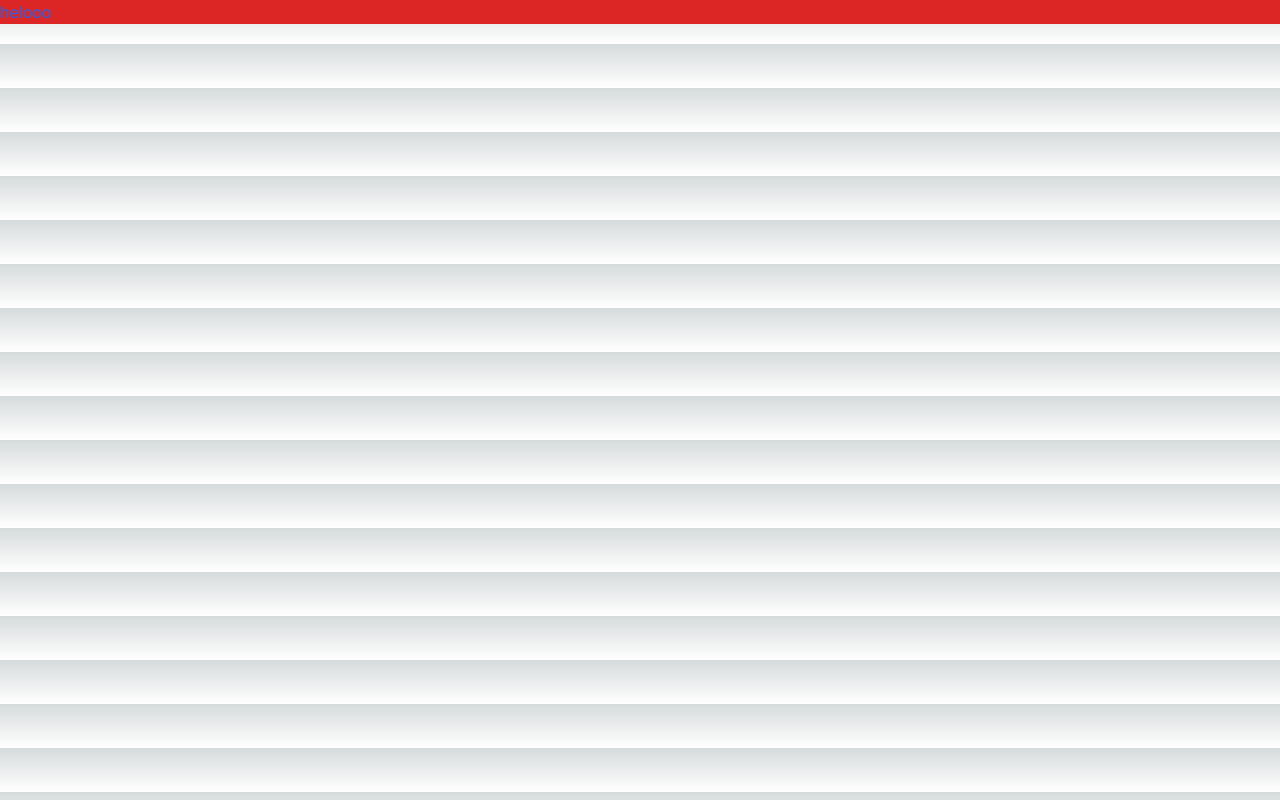
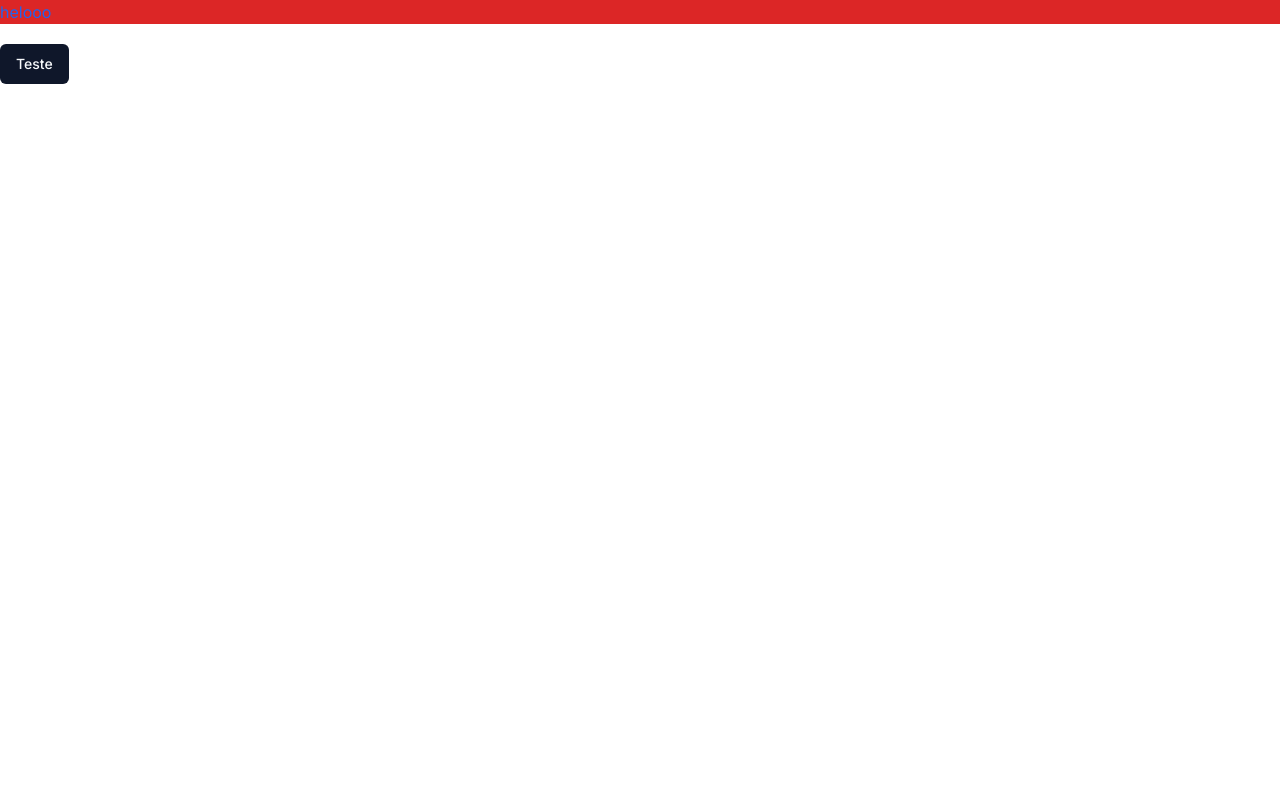
Before and after one commit to emerss001/barber-top, a Next.js app: page / in a window 1280 px wide. Built offline with nearby package versions, Linux system fonts and the light colour scheme.

Commit message:
add setup shadcn

```diff
--- /dev/null
+++ b/app/_components/ui/button.tsx
@@ -0,0 +1,56 @@
+import * as React from "react"
+import { Slot } from "@radix-ui/react-slot"
+import { cva, type VariantProps } from "class-variance-authority"
+
+import { cn } from "@/app/_lib/utils"
+
+const buttonVariants = cva(
+  "inline-flex items-center justify-center whitespace-nowrap rounded-md text-sm font-medium ring-offset-background transition-colors focus-visible:outline-none focus-visible:ring-2 focus-visible:ring-ring focus-visible:ring-offset-2 disabled:pointer-events-none disabled:opacity-50",
+  {
+    variants: {
+      variant: {
+        default: "bg-primary text-primary-foreground hover:bg-primary/90",
+        destructive:
+          "bg-destructive text-destructive-foreground hover:bg-destructive/90",
+        outline:
+          "border border-input bg-background hover:bg-accent hover:text-accent-foreground",
+        secondary:
+          "bg-secondary text-secondary-foreground hover:bg-secondary/80",
+        ghost: "hover:bg-accent hover:text-accent-foreground",
+        link: "text-primary underline-offset-4 hover:underline",
+      },
+      size: {
+        default: "h-10 px-4 py-2",
+        sm: "h-9 rounded-md px-3",
+        lg: "h-11 rounded-md px-8",
+        icon: "h-10 w-10",
+      },
+    },
+    defaultVariants: {
+      variant: "default",
+      size: "default",
+    },
+  }
+)
+
+export interface ButtonProps
+  extends React.ButtonHTMLAttributes<HTMLButtonElement>,
+    VariantProps<typeof buttonVariants> {
+  asChild?: boolean
+}
+
+const Button = React.forwardRef<HTMLButtonElement, ButtonProps>(
+  ({ className, variant, size, asChild = false, ...props }, ref) => {
+    const Comp = asChild ? Slot : "button"
+    return (
+      <Comp
+        className={cn(buttonVariants({ variant, size, className }))}
+        ref={ref}
+        {...props}
+      />
+    )
+  }
+)
+Button.displayName = "Button"
+
+export { Button, buttonVariants }
--- /dev/null
+++ b/app/_lib/utils.ts
@@ -0,0 +1,6 @@
+import { type ClassValue, clsx } from "clsx"
+import { twMerge } from "tailwind-merge"
+
+export function cn(...inputs: ClassValue[]) {
+  return twMerge(clsx(inputs))
+}
--- a/app/globals.css
+++ b/app/globals.css
@@ -2,32 +2,68 @@
 @tailwind components;
 @tailwind utilities;
 
-:root {
-  --foreground-rgb: 0, 0, 0;
-  --background-start-rgb: 214, 219, 220;
-  --background-end-rgb: 255, 255, 255;
-}
+@layer base {
+  :root {
+    --background: 0 0% 100%;
+    --foreground: 222.2 84% 4.9%;
+    --card: 0 0% 100%;
+    --card-foreground: 222.2 84% 4.9%;
+    --popover: 0 0% 100%;
+    --popover-foreground: 222.2 84% 4.9%;
+    --primary: 222.2 47.4% 11.2%;
+    --primary-foreground: 210 40% 98%;
+    --secondary: 210 40% 96.1%;
+    --secondary-foreground: 222.2 47.4% 11.2%;
+    --muted: 210 40% 96.1%;
+    --muted-foreground: 215.4 16.3% 46.9%;
+    --accent: 210 40% 96.1%;
+    --accent-foreground: 222.2 47.4% 11.2%;
+    --destructive: 0 84.2% 60.2%;
+    --destructive-foreground: 210 40% 98%;
+    --border: 214.3 31.8% 91.4%;
+    --input: 214.3 31.8% 91.4%;
+    --ring: 222.2 84% 4.9%;
+    --radius: 0.5rem;
+    --chart-1: 12 76% 61%;
+    --chart-2: 173 58% 39%;
+    --chart-3: 197 37% 24%;
+    --chart-4: 43 74% 66%;
+    --chart-5: 27 87% 67%;
+  }
 
-@media (prefers-color-scheme: dark) {
-  :root {
-    --foreground-rgb: 255, 255, 255;
-    --background-start-rgb: 0, 0, 0;
-    --background-end-rgb: 0, 0, 0;
+  .dark {
+    --background: 222.2 84% 4.9%;
+    --foreground: 210 40% 98%;
+    --card: 222.2 84% 4.9%;
+    --card-foreground: 210 40% 98%;
+    --popover: 222.2 84% 4.9%;
+    --popover-foreground: 210 40% 98%;
+    --primary: 210 40% 98%;
+    --primary-foreground: 222.2 47.4% 11.2%;
+    --secondary: 217.2 32.6% 17.5%;
+    --secondary-foreground: 210 40% 98%;
+    --muted: 217.2 32.6% 17.5%;
+    --muted-foreground: 215 20.2% 65.1%;
+    --accent: 217.2 32.6% 17.5%;
+    --accent-foreground: 210 40% 98%;
+    --destructive: 0 62.8% 30.6%;
+    --destructive-foreground: 210 40% 98%;
+    --border: 217.2 32.6% 17.5%;
+    --input: 217.2 32.6% 17.5%;
+    --ring: 212.7 26.8% 83.9%;
+    --chart-1: 220 70% 50%;
+    --chart-2: 160 60% 45%;
+    --chart-3: 30 80% 55%;
+    --chart-4: 280 65% 60%;
+    --chart-5: 340 75% 55%;
   }
 }
 
-body {
-  color: rgb(var(--foreground-rgb));
-  background: linear-gradient(
-      to bottom,
-      transparent,
-      rgb(var(--background-end-rgb))
-    )
-    rgb(var(--background-start-rgb));
-}
-
-@layer utilities {
-  .text-balance {
-    text-wrap: balance;
+@layer base {
+  * {
+    @apply border-border;
+  }
+  body {
+    @apply bg-background text-foreground;
   }
 }
--- a/app/page.tsx
+++ b/app/page.tsx
@@ -1,5 +1,11 @@
 import Image from "next/image"
+import { Button } from "./_components/ui/button"
 
 export default function Home() {
-  return <h1 className="mb-5 bg-red-600 text-blue-600">helooo</h1>
+  return (
+    <div>
+      <h1 className="mb-5 bg-red-600 text-blue-600">helooo</h1>
+      <Button>Teste</Button>
+    </div>
+  )
 }
--- a/tailwind.config.ts
+++ b/tailwind.config.ts
@@ -1,20 +1,80 @@
-import type { Config } from "tailwindcss";
+import type { Config } from "tailwindcss"
 
-const config: Config = {
+const config = {
+  darkMode: ["class"],
   content: [
-    "./pages/**/*.{js,ts,jsx,tsx,mdx}",
-    "./components/**/*.{js,ts,jsx,tsx,mdx}",
-    "./app/**/*.{js,ts,jsx,tsx,mdx}",
-  ],
+    './pages/**/*.{ts,tsx}',
+    './components/**/*.{ts,tsx}',
+    './app/**/*.{ts,tsx}',
+    './src/**/*.{ts,tsx}',
+	],
+  prefix: "",
   theme: {
+    container: {
+      center: true,
+      padding: "2rem",
+      screens: {
+        "2xl": "1400px",
+      },
+    },
     extend: {
-      backgroundImage: {
-        "gradient-radial": "radial-gradient(var(--tw-gradient-stops))",
-        "gradient-conic":
-          "conic-gradient(from 180deg at 50% 50%, var(--tw-gradient-stops))",
+      colors: {
+        border: "hsl(var(--border))",
+        input: "hsl(var(--input))",
+        ring: "hsl(var(--ring))",
+        background: "hsl(var(--background))",
+        foreground: "hsl(var(--foreground))",
+        primary: {
+          DEFAULT: "hsl(var(--primary))",
+          foreground: "hsl(var(--primary-foreground))",
+        },
+        secondary: {
+          DEFAULT: "hsl(var(--secondary))",
+          foreground: "hsl(var(--secondary-foreground))",
+        },
+        destructive: {
+          DEFAULT: "hsl(var(--destructive))",
+          foreground: "hsl(var(--destructive-foreground))",
+        },
+        muted: {
+          DEFAULT: "hsl(var(--muted))",
+          foreground: "hsl(var(--muted-foreground))",
+        },
+        accent: {
+          DEFAULT: "hsl(var(--accent))",
+          foreground: "hsl(var(--accent-foreground))",
+        },
+        popover: {
+          DEFAULT: "hsl(var(--popover))",
+          foreground: "hsl(var(--popover-foreground))",
+        },
+        card: {
+          DEFAULT: "hsl(var(--card))",
+          foreground: "hsl(var(--card-foreground))",
+        },
+      },
+      borderRadius: {
+        lg: "var(--radius)",
+        md: "calc(var(--radius) - 2px)",
+        sm: "calc(var(--radius) - 4px)",
+      },
+      keyframes: {
+        "accordion-down": {
+          from: { height: "0" },
+          to: { height: "var(--radix-accordion-content-height)" },
+        },
+        "accordion-up": {
+          from: { height: "var(--radix-accordion-content-height)" },
+          to: { height: "0" },
+        },
+      },
+      animation: {
+        "accordion-down": "accordion-down 0.2s ease-out",
+        "accordion-up": "accordion-up 0.2s ease-out",
       },
     },
   },
-  plugins: [],
-};
-export default config;
+  plugins: [require("tailwindcss-animate")],
+} satisfies Config
+
+export default config
```
Also changed, not shown: package.json (+7 -1 lines), components.json (added), 1 other file (tests, documents, lock files or other folders).
